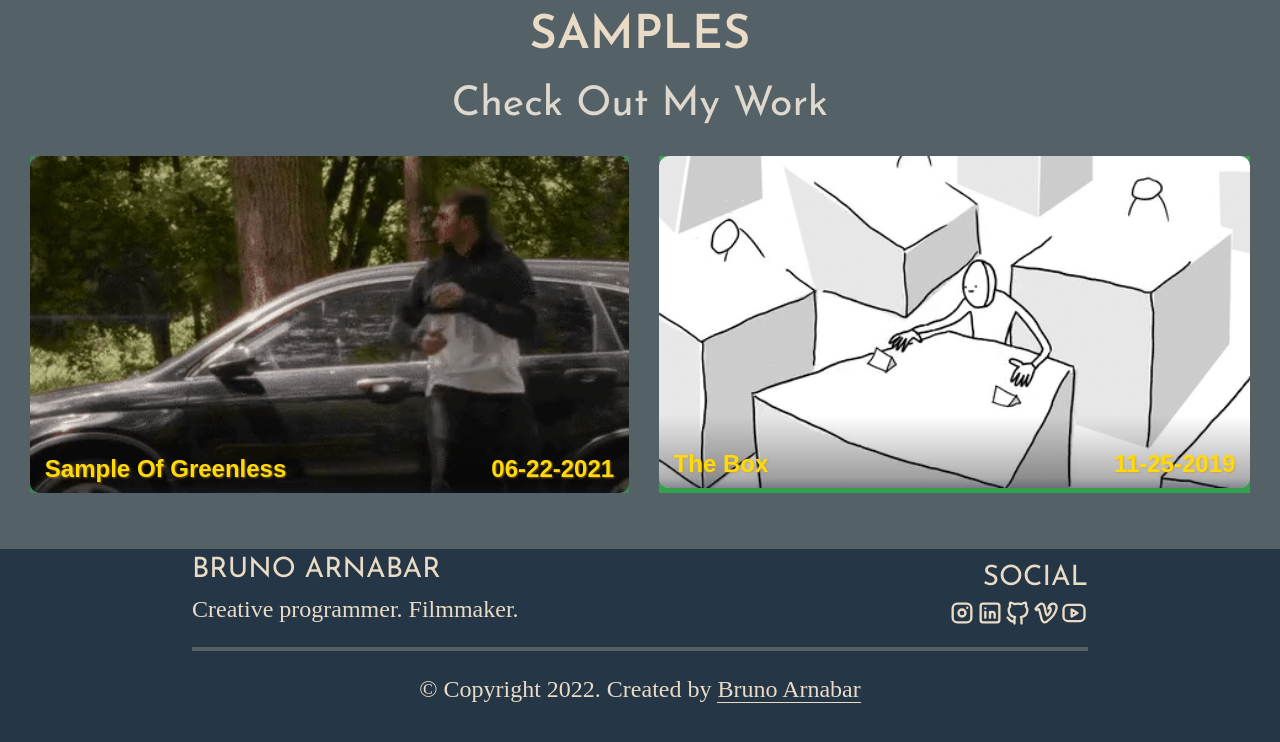
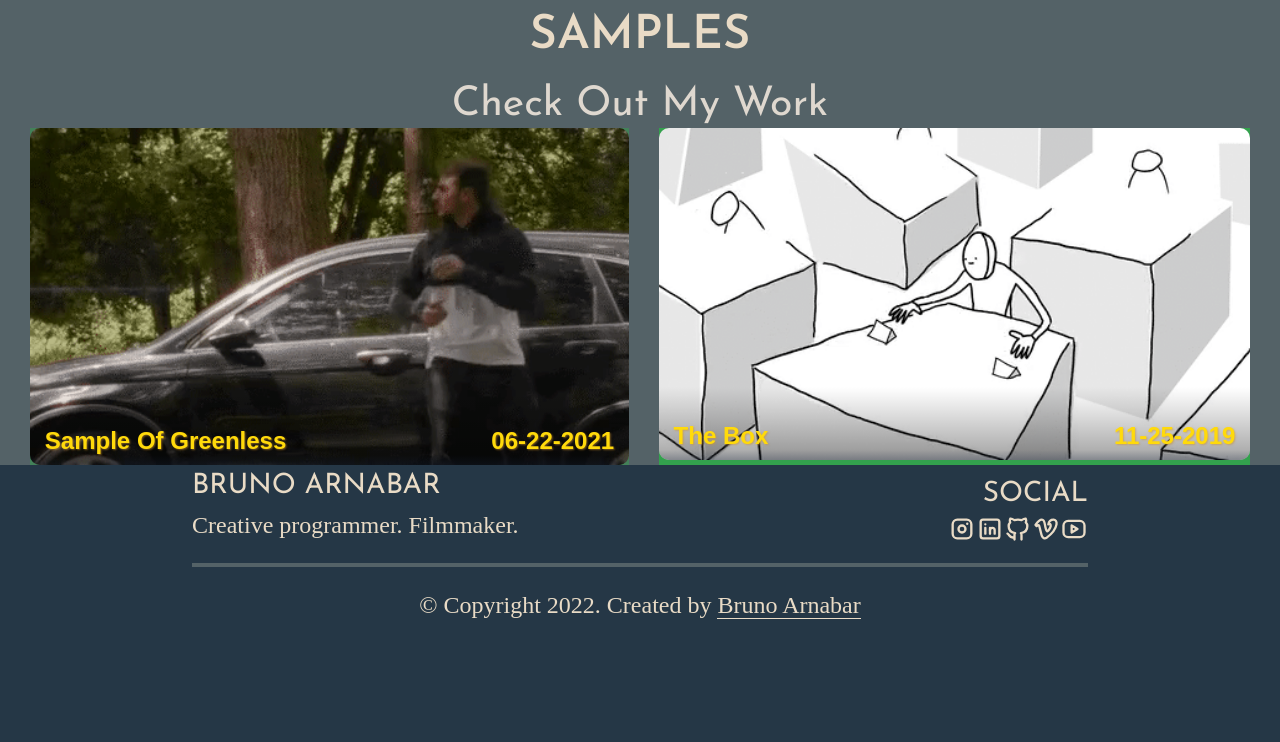
Before and after one commit to brunoarnabar/film-portfolio-deployment, a React (Create React App) app: page / in a window 1280 px wide. Shown: the top 742 px of the page. Built offline with nearby package versions, Linux system fonts and the light colour scheme; a web font is replaced by a local one.

Commit message:
Fixing Preview

```diff
--- a/src/Components/Sample/sample.scss
+++ b/src/Components/Sample/sample.scss
@@ -6,8 +6,8 @@
   flex-direction: column;
   // align-items: center;
   // box-model
-  gap: 3.5vh;
-  padding: 0 0 3.5vh 0;
+  // gap: 3.5vh;
+  // padding: 0 0 3.5vh 0;
   background-color: var(--clr-primary-400);
 }
 
@@ -17,7 +17,7 @@
   // align-items: center;
   // box-model
   // gap: 3.5vh;
-  padding: 0 0 3.5vh 0;
+  // padding: 0 0 3.5vh 0;
 }
 
 // $max-col-count: 1;
```
